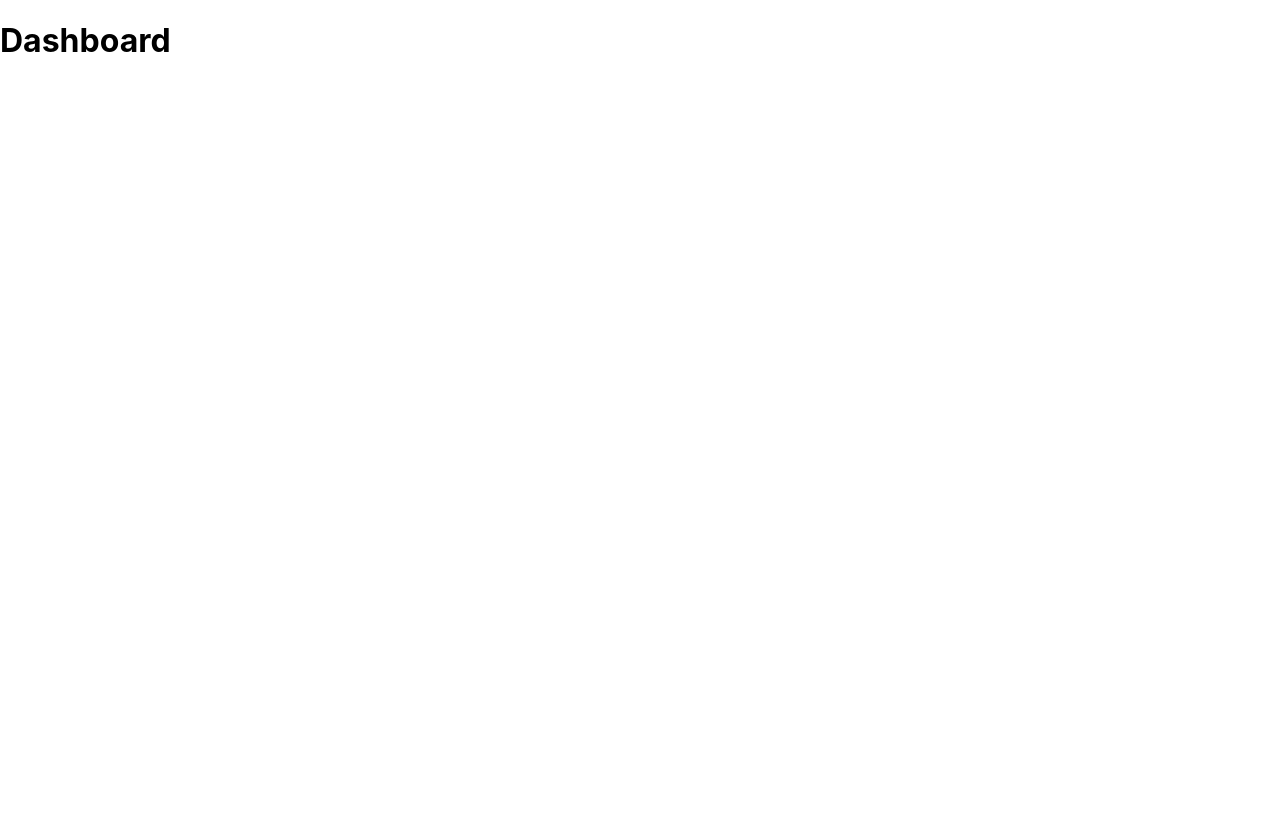
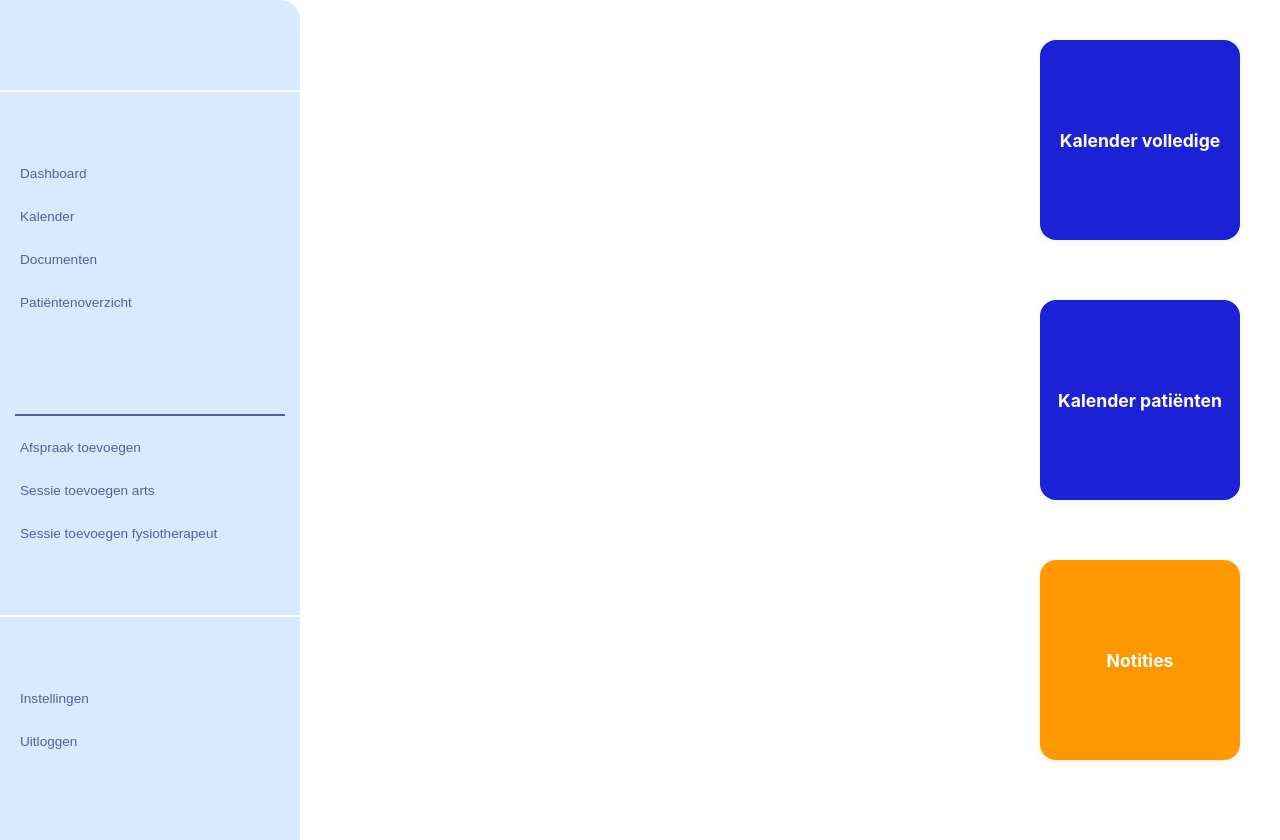
Before and after one commit to ichishihoness/dummy-jdb-app-intro, a React (Create React App) app: page / in a window 1280 px wide. Both pictures are taken after typing "Sample", "name@example.com", "Sample123" into the empty fields and a click on the button "Log in". Before the commit the page ends 800 px from the top, so only its background shows below. Built offline with nearby package versions, Linux system fonts and the light colour scheme.

Commit message:
update dashboard page 1

```diff
--- a/src/components/DashboardPage.tsx
+++ b/src/components/DashboardPage.tsx
@@ -3,9 +3,24 @@ import '../styling/DashboardPage.css';
 
 const DashboardPage: React.FC = () => {
   return (
-    <div>
-      <h1>Dashboard</h1>
-      {/* Voeg hier je dashboard-inhoud toe */}
+    <div className="dashboard-wrapper">
+      <div className="dashboard-sidebar">
+        <hr className="sidebar-divider-2" />
+        <button className="sidebar-btn">Dashboard</button>
+        <button className="sidebar-btn">Kalender</button>
+        <button className="sidebar-btn">Documenten</button>
+        <button className="sidebar-btn">Patiëntenoverzicht</button>
+        <hr className="sidebar-divider-1" />
+        <button className="sidebar-btn">Afspraak toevoegen</button>
+        <button className="sidebar-btn">Sessie toevoegen arts</button>
+        <button className="sidebar-btn">Sessie toevoegen fysiotherapeut</button>
+        <hr className="sidebar-divider-2" />
+        <button className="sidebar-btn">Instellingen</button>
+        <button className="sidebar-btn">Uitloggen</button>
+      </div>
+      <div className="kalender volledige">Kalender volledige</div>
+      <div className="kalender patiënten">Kalender patiënten</div>
+      <div className="notities">Notities</div>
     </div>
   );
 };
--- a/src/styling/DashboardPage.css
+++ b/src/styling/DashboardPage.css
@@ -0,0 +1,110 @@
+.dashboard-sidebar {
+  width: 300px;
+  background: #D8EAFF;
+  min-height: 100vh;
+  border-radius: 0 20px 0 0;
+  display: flex;
+  flex-direction: column;
+  align-items: stretch;
+  padding-top: 40px;
+  gap: 20px;
+}
+
+.sidebar-btn {
+  background: none;
+  border: none;
+  color: #565FA4;
+  font-size: 0.85rem;
+  padding: 4px 20px;
+  text-align: left;
+  cursor: pointer;
+  border-radius: 8px;
+  transition: background 0.2s;
+}
+
+.sidebar-btn:hover {
+  background: rgba(255,255,255,0.15);
+}
+
+.sidebar-divider-1 {
+  border: none;
+  border-top: 2px solid #565FA4;
+  margin: 80px 0 0 0;
+  width: 90%;
+  align-self: center;
+}
+
+.sidebar-divider-2 {
+  border: none;
+  border-top: 2px solid white;
+  margin: 50px 0 50px 0;
+  width: 100%;
+  align-self: center;
+}
+
+.dashboard-wrapper {
+  display: flex;
+  min-height: 100vh;
+  position: relative;
+}
+
+.dashboard-content {
+  flex: 1;
+  padding: 40px;
+  position: relative;
+}
+
+.kalender.volledige {
+  position: fixed;
+  top: 40px;
+  right: 40px;
+  width: 200px;
+  height: 200px;
+  background: #1B21D4;
+  border-radius: 16px;
+  color: #fff;
+  display: flex;
+  align-items: center;
+  justify-content: center;
+  font-size: 1.1rem;
+  font-weight: bold;
+  box-shadow: 0 2px 8px rgba(25, 118, 210, 0.08);
+  z-index: 10;
+}
+
+.kalender.patiënten {
+  position: fixed;
+  top: 50%;
+  right: 40px;
+  width: 200px;
+  height: 200px;
+  background: #1B21D4;
+  border-radius: 16px;
+  color: #fff;
+  display: flex;
+  align-items: center;
+  justify-content: center;
+  font-size: 1.1rem;
+  font-weight: bold;
+  box-shadow: 0 2px 8px rgba(25, 118, 210, 0.08);
+  z-index: 10;
+  transform: translateY(-50%);
+}
+
+.notities {
+  position: fixed;
+  right: 40px;
+  bottom: 40px;
+  width: 200px;
+  height: 200px;
+  background: #FF9800; /* Oranje */
+  border-radius: 16px;
+  color: #fff;
+  display: flex;
+  align-items: center;
+  justify-content: center;
+  font-size: 1.1rem;
+  font-weight: bold;
+  box-shadow: 0 2px 8px rgba(255, 152, 0, 0.15);
+  z-index: 10;
+}
```
Also changed, not shown: src/styling/LoginPage.css (line endings or trailing spaces).
